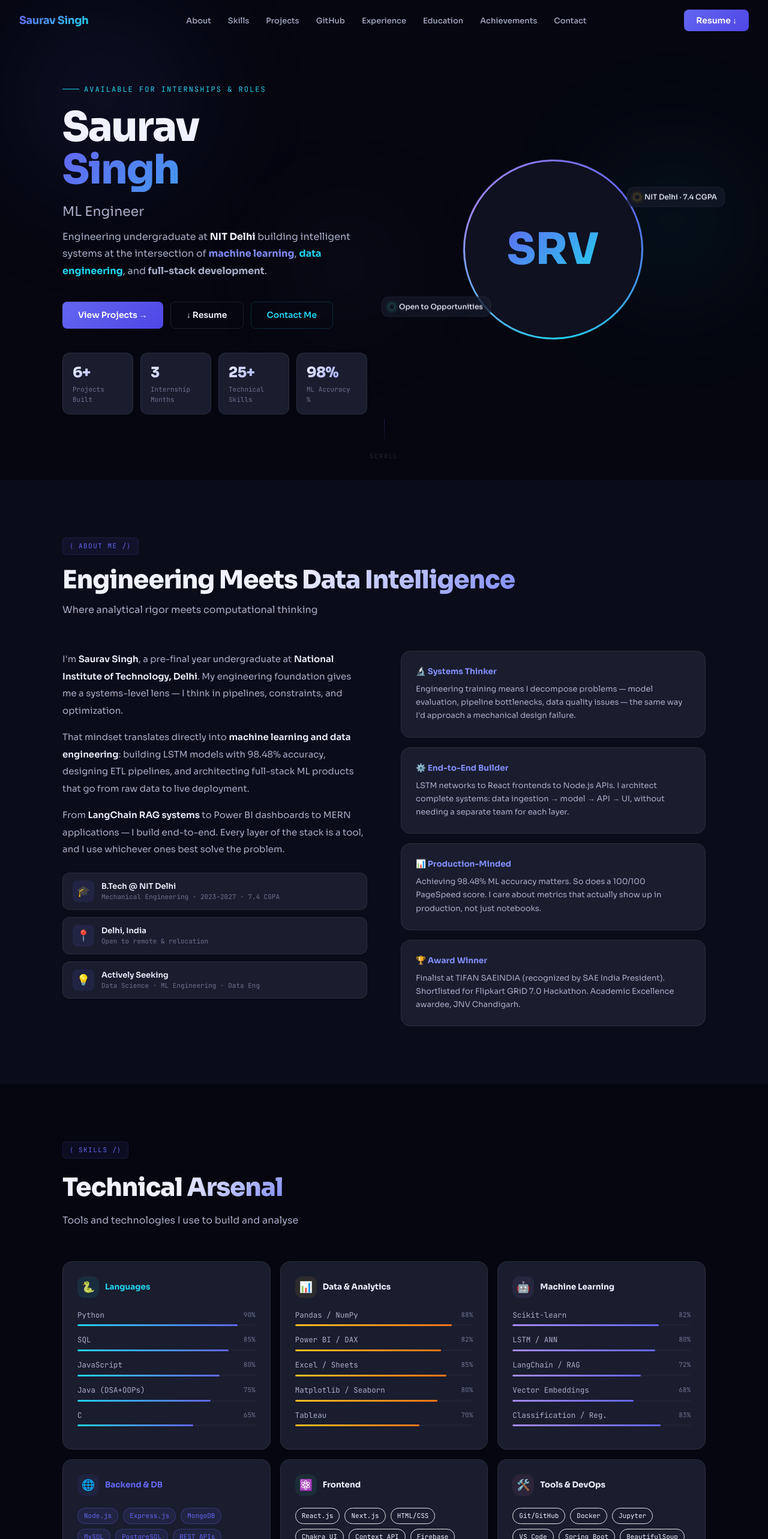
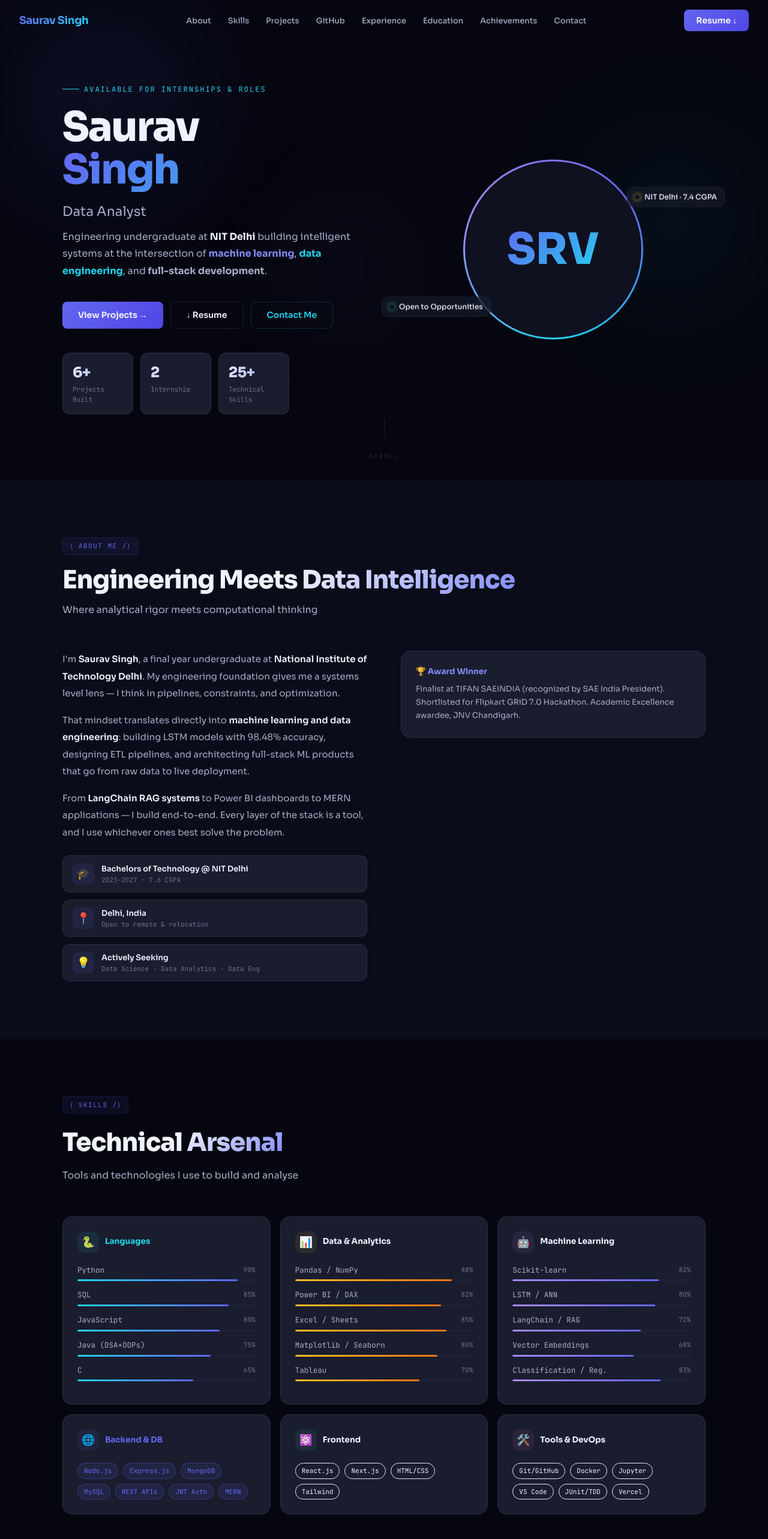
Before and after one commit to srv-0/Portfolio, a React (Vite) app: page / in a window 1280 px wide. Shown: the top 2566 px of the page at 60% size. Built offline with nearby package versions, Linux system fonts and the light colour scheme.

Commit message:
Revise portfolio details and update experience
Updated personal information, including title, LinkedIn, and resume URL. Modified internship details and adjusted educational background.

```diff
--- a/src/data/portfolio.js
+++ b/src/data/portfolio.js
@@ -5,47 +5,42 @@
 
 export const meta = {
   name: "Saurav Singh",
-  title: "Data Scientist & ML Engineer",
+  title: "Data Scientist",
   tagline: "NIT Delhi Undergrad · Building Intelligent Systems",
   email: "sauravsingh1216@gmail.com",
   phone: "+91 73800 27961",
   location: "Delhi, India",
   github: "https://github.com/srv-0",
-  linkedin: "https://linkedin.com/in/sauravsingh",   // ← update
-  resumeUrl: "",                                       // ← paste Google Drive link
+  linkedin: "https://www.linkedin.com/in/saurav-singh-srv16/",   // ← update
+  resumeUrl: "https://drive.google.com/file/d/1_Yy-7J8hERItCKPn9suktramS3R8AmsI/view?usp=drive_link",                                       // ← paste Google Drive link
   formspreeId: "",                                     // ← paste Formspree ID
 };
 
 export const typingPhrases = [
   "Data Scientist",
-  "ML Engineer",
+  "Data Analyst",
   "Data Engineer",
-  "AI Developer",
-  "Analytics Engineer",
+  "Full Stack Developer",
 ];
 
 export const stats = [
   { label: "Projects Built",     value: 6,  suffix: "+" },
-  { label: "Internship Months",  value: 3,  suffix: ""  },
+  { label: "Internship",  value: 2,  suffix: ""  },
   { label: "Technical Skills",   value: 25, suffix: "+" },
-  { label: "ML Accuracy %",      value: 98, suffix: "%"  },
 ];
 
 export const about = {
   paragraphs: [
-    `I'm <strong>Saurav Singh</strong>, a pre-final year undergraduate at <strong>National Institute of Technology, Delhi</strong>. My engineering foundation gives me a systems-level lens — I think in pipelines, constraints, and optimization.`,
+    `I'm <strong>Saurav Singh</strong>, a final year undergraduate at <strong>National Institute of Technology Delhi</strong>. My engineering foundation gives me a systems level lens — I think in pipelines, constraints, and optimization.`,
     `That mindset translates directly into <strong>machine learning and data engineering</strong>: building LSTM models with 98.48% accuracy, designing ETL pipelines, and architecting full-stack ML products that go from raw data to live deployment.`,
     `From <strong>LangChain RAG systems</strong> to Power BI dashboards to MERN applications — I build end-to-end. Every layer of the stack is a tool, and I use whichever ones best solve the problem.`,
   ],
   highlights: [
-    { icon: "🎓", title: "B.Tech @ NIT Delhi", sub: "Mechanical Engineering · 2023–2027 · 7.4 CGPA" },
+    { icon: "🎓", title: "Bachelors of Technology @ NIT Delhi", sub: "2023–2027 · 7.6 CGPA" },
     { icon: "📍", title: "Delhi, India",        sub: "Open to remote & relocation"                  },
-    { icon: "💡", title: "Actively Seeking",    sub: "Data Science · ML Engineering · Data Eng"     },
+    { icon: "💡", title: "Actively Seeking",    sub: "Data Science · Data Analytics · Data Eng"     },
   ],
   cards: [
-    { icon: "🔬", title: "Systems Thinker",    body: "Engineering training means I decompose problems — model evaluation, pipeline bottlenecks, data quality issues — the same way I'd approach a mechanical design failure." },
-    { icon: "⚙️", title: "End-to-End Builder", body: "LSTM networks to React frontends to Node.js APIs. I architect complete systems: data ingestion → model → API → UI, without needing a separate team for each layer." },
-    { icon: "📊", title: "Production-Minded",  body: "Achieving 98.48% ML accuracy matters. So does a 100/100 PageSpeed score. I care about metrics that actually show up in production, not just notebooks." },
     { icon: "🏆", title: "Award Winner",       body: "Finalist at TIFAN SAEINDIA (recognized by SAE India President). Shortlisted for Flipkart GRiD 7.0 Hackathon. Academic Excellence awardee, JNV Chandigarh." },
   ],
 };
@@ -91,19 +86,19 @@ export const skills = [
     category: "Backend & DB",
     color: "accent",
     icon: "🌐",
-    tags: ["Node.js","Express.js","MongoDB","MySQL","PostgreSQL","REST APIs","JWT Auth","MERN"],
+    tags: ["Node.js","Express.js","MongoDB","MySQL","REST APIs","JWT Auth","MERN"],
   },
   {
     category: "Frontend",
     color: "green",
     icon: "⚛️",
-    tags: ["React.js","Next.js","HTML/CSS","Chakra UI","Context API","Firebase","Stripe","Tailwind"],
+    tags: ["React.js","Next.js","HTML/CSS","Tailwind"],
   },
   {
     category: "Tools & DevOps",
     color: "pink",
     icon: "🛠️",
-    tags: ["Git/GitHub","Docker","Jupyter","VS Code","Spring Boot","BeautifulSoup","JUnit/TDD","Vercel"],
+    tags: ["Git/GitHub","Docker","Jupyter","VS Code","JUnit/TDD","Vercel"],
   },
 ];
 
@@ -215,8 +210,8 @@ export const projects = [
 
 export const experience = [
   {
-    role: "Data Analytics & Business Insights Intern",
-    company: "Bansal Engineers Pvt. Ltd",
+    role: "Internship",
+    company: "Bansal Engineers",
     period: "May 2025 – Jul 2025",
     color: "accent",
     achievements: [
@@ -240,32 +235,20 @@ export const experience = [
     ],
     skills: ["SQL","Excel","Data Management","Reporting"],
   },
-  {
-    role: "Assistant Engineer (Intern)",
-    company: "Bansal Engineers",
-    period: "May 2025 – Jun 2025",
-    color: "violet",
-    achievements: [
-      "Collaborated with dev and content teams to translate designs into functional websites",
-      "Delivered client-specific engineering solutions via cross-functional coordination",
-      "Coordinated with clients and senior engineers to align product outcomes",
-    ],
-    skills: ["Web Development","Client Communication","Cross-functional Teams"],
-  },
 ];
 
 export const education = [
   {
-    degree: "B.Tech — Mechanical Engineering",
-    institution: "National Institute of Technology, Delhi",
+    degree: "Bachelors of Technology",
+    institution: "National Institute of Technology Delhi",
     period: "2023 – 2027",
-    score: "7.4 CGPA",
+    score: "7.6 CGPA",
     icon: "🏛️",
     main: true,
     courses: ["Statistics","DSA","DBMS","Machine Learning","Data Analytics","Mathematics","Operations Research","Probability"],
   },
   {
-    degree: "12th Grade — Science",
+    degree: "12th Science",
     institution: "Jawahar Navodaya Vidyalaya, Chandigarh",
     period: "2022",
     score: "90%",
@@ -286,12 +269,11 @@ export const achievements = [
   { icon: "🎖️", title: "Academic Excellence Award",   desc: "Honored by the Principal of JNV Chandigarh for outstanding performance across science and mathematics.", year: "2023" },
   { icon: "🌱", title: "Automated Vegetable Transplanter", desc: "Designed an automated transplanting robot combining mechanical engineering, embedded systems, and precision automation.", year: "2025" },
   { icon: "🕷️", title: "Spider Agri Robot",           desc: "Multi-legged autonomous machine designed for field operations — robotics meets smart farming applications.", year: "2025" },
-  { icon: "👥", title: "T&P Cell Leadership",         desc: "Database Coordinator managing 1,200+ student records and 25+ placement drives at NIT Delhi.", year: "2024–Now" },
+  { icon: "👥", title: "T&P Cell Coordinator",         desc: "Database Coordinator managing 1,200+ student records and 25+ placement drives at NIT Delhi.", year: "2024–Now" },
 ];
 
 export const certifications = [
   { org: "Tata Group · Forage", orgColor: "cyan",   name: "Data Analytics & Business Insights Simulation", date: "Jun–Dec 2025", desc: "EDA on 10K+ records, Power BI DAX dashboards, credit risk BRD." },
-  { org: "Bansal Engineers",    orgColor: "accent",  name: "Data Analytics Internship Certificate",          date: "May–Jul 2025",  desc: "Business data analysis, EDA, Power BI reporting." },
   { org: "Bansal Engineers",    orgColor: "amber",   name: "Assistant Engineer Internship",                  date: "May–Jun 2025",  desc: "Web development and cross-functional collaboration." },
   { org: "SAEINDIA",            orgColor: "green",   name: "TIFAN National Engineering Finalist",            date: "2025",          desc: "National-level engineering competition, recognized by SAE India." },
   { org: "Flipkart",            orgColor: "violet",  name: "GRiD 7.0 Coding Round Certificate",             date: "2025",          desc: "Shortlisted for Flipkart's flagship engineering hackathon." },
```
